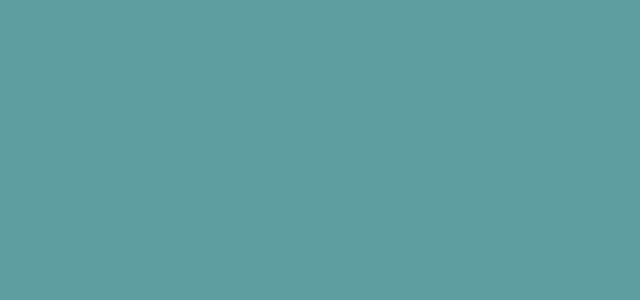
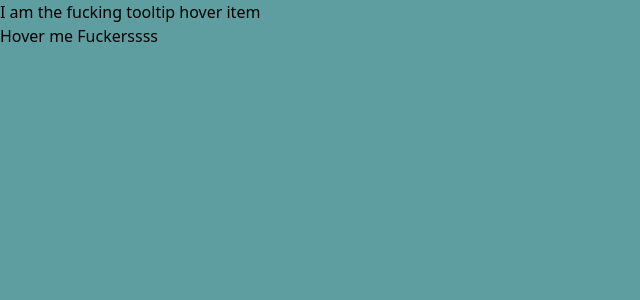
Before and after one commit to SagarSharma2809/react-tailwind-components, a React (Vite) app in the folder my-project/: page / in a window 1280 px wide. Shown: the top 300 px of the page, without its empty margins (0-640 px from the left). Built offline with nearby package versions, Linux system fonts and the light colour scheme.

Commit message:
Aniket Tool Tip

```diff
--- a/my-project/src/Container.jsx
+++ b/my-project/src/Container.jsx
@@ -2,6 +2,7 @@ import { ButtonS, ButtonA } from "./components/Button.jsx";
 import { BasicFormS } from "./components/BasicForm.jsx";
 import { RegisterA } from "./components/Register.jsx";
 import {ToggleBtnA} from "./components/ToggleBtn.jsx"
+import { ToolTipA } from "./components/ToolTip.jsx";
 export default function Container() {
     return (
         <div className="flex flex-col gap-7">
@@ -9,7 +10,8 @@ export default function Container() {
             <ButtonA /> */}
             {/* <BasicFormS /> */}
             {/* <RegisterA /> */}
-            <ToggleBtnA />
+            {/* <ToggleBtnA /> */}
+            <ToolTipA />
         </div>
     );
 }
--- /dev/null
+++ b/my-project/src/components/ToolTip.jsx
@@ -0,0 +1,22 @@
+import React, { useState } from 'react'
+
+const ToolTipA = () => {
+    const [css, setCss] = useState('border-2 border-black max-w-fit p-2 absolute top-1/4 left-1/4 hidden');
+    const handleMouseEnter= ()=>{
+        // console.log("I am hovered")
+        setCss('border-2 border-black max-w-fit p-2 absolute top-1/4 left-1/4 visible')
+    }
+    const handleMouseLeave = ()=>{
+        setCss ('order-2 border-black max-w-fit p-2 absolute top-1/4 left-1/4 hidden')
+    }
+  return (
+    <div className='h-screen w-screen bg-white '>
+        <div className={css}>I am the fucking tooltip hover item</div>
+        <div className='absolute top-1/3 left-1/3' onMouseEnter={handleMouseEnter} onMouseLeave={handleMouseLeave}>
+            <h2 className='border-2 border-blue-500 p-2 hover:bg-blue-500 hover:text-white'>Hover me Fuckerssss</h2>
+        </div>
+    </div>
+  )
+}
+
+export {ToolTipA};
```
